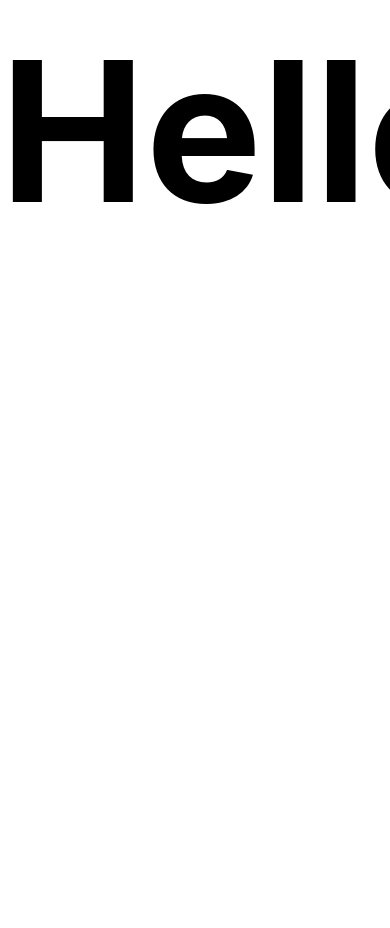
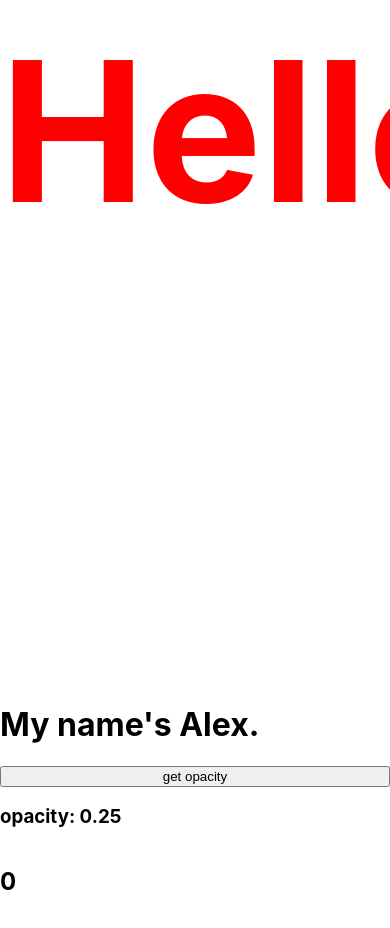
Before and after one commit to alexpetit6/new-portfolio, a React (Create React App) app: page / in a window 390 px wide. Shown: the part 118-1046 px from the top of the page. Before the commit the page ends 844 px from the top, so only its background shows below. Built offline with nearby package versions, Linux system fonts and the light colour scheme; the HTML template or start-up script is replaced by a standard one.

Commit message:
getOpacity seems to get the correct opacity when an element is centered in the window

```diff
--- a/src/App.css
+++ b/src/App.css
@@ -11,3 +11,15 @@
     transform: translateY(0);
   }
 }
+
+@media (max-width: 768px) {
+  .display-1 {
+    color: blue
+  }
+}
+
+@media (max-width: 576px) {
+  .display-1 {
+    color: red
+  }
+}
--- a/src/App.jsx
+++ b/src/App.jsx
@@ -1,9 +1,19 @@
 import './App.css';
+import { useState } from 'react';
+import About from './components/About/About'
 
 function App() {
+  const [scrollY, setScrollY] = useState(0);
+
+  function getScrollY() {
+    setScrollY(window.scrollY)
+  }
+  window.addEventListener('scroll', getScrollY)
+
   return (
     <>
     <h1 className="display-1 text-center">Hello,</h1>
+    <About scrollY={scrollY}/>
     </>
   );
 }
--- a/src/components/About/About.css
+++ b/src/components/About/About.css
@@ -0,0 +1,13 @@
+.about-text {
+  display: flex;
+  width: 100vw;
+  flex-direction: column;
+  justify-content: center;
+  position: absolute;
+  top: 95vh;
+  margin-bottom: 100vh
+}
+
+.about-text > h2 {
+  padding-bottom: 100vh;
+}
--- a/src/components/About/About.jsx
+++ b/src/components/About/About.jsx
@@ -1,3 +1,29 @@
-function About() {
+import './About.css'
+import { useState } from 'react'
 
+export default function About({ scrollY }) {
+  const [opacity, setOpacity] = useState(0.25)
+  // const [offset, setOffset] = useState(0)
+
+  function getOpacity(scrollY, setOpacity, id) {
+    const offsetTop = document.getElementById(id).offsetTop
+    const opacity = scrollY / (offsetTop / 2);
+    if (opacity <= 0.25) return
+    setOpacity(opacity);
+  }
+
+  // function getOffset() {
+  //   setOffset(document.getElementById('top').offsetTop)
+  // }
+
+  return (
+    <div className='text-center about-text' id='top'>
+      <h1>My name's Alex.</h1>
+      <button onClick={() => getOpacity(scrollY, setOpacity, 'top')}>get opacity</button>
+      {/* <button onClick={getOffset}>get offset</button> */}
+      <h3>opacity: {opacity}</h3>
+      {/* <h3>offset: {offset}</h3> */}
+      <h2>{scrollY}</h2>
+    </div>
+  )
 }
```
